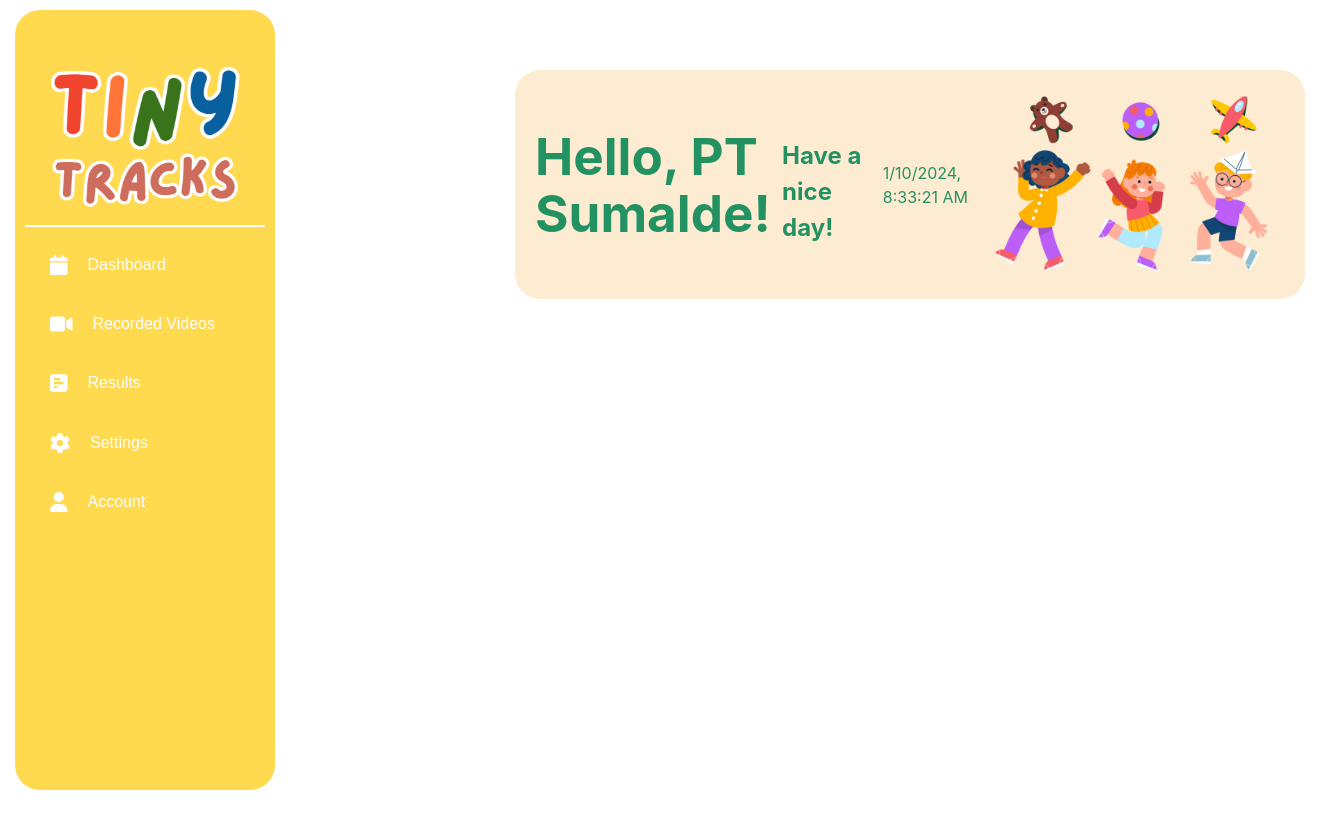
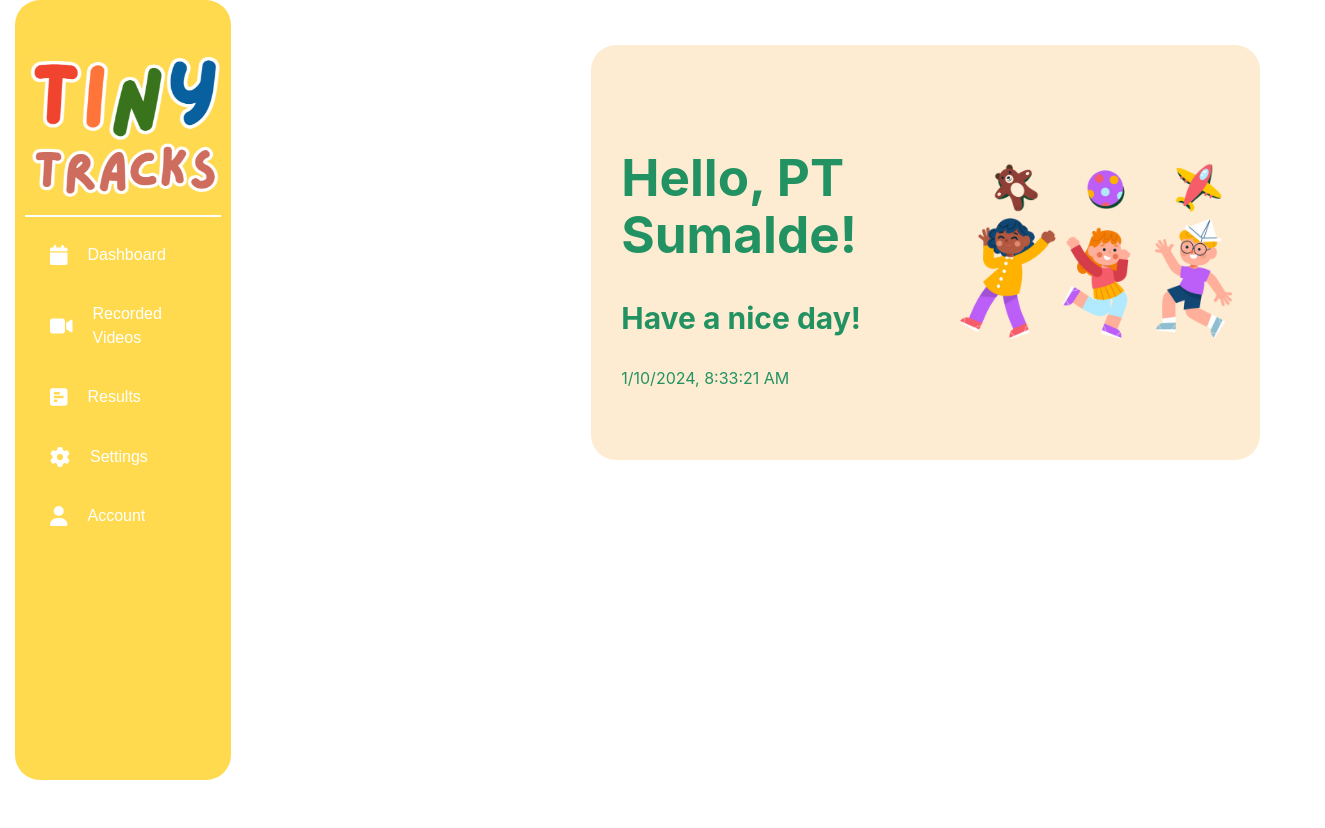
Before and after one commit to qhagayla/GMSADashboard, a React (Vite) app in the folder client/: page / in a window 1280 px wide. Shown: the top 828 px of the page, 1325 px wide, since content can reach past the window. Before the commit the page ends 800 px from the top, so only its background shows below. Built offline with nearby package versions, Linux system fonts and the light colour scheme; the HTML template or start-up script is replaced by a standard one.

Commit message:
App.jsx updated

```diff
--- a/client/package.json
+++ b/client/package.json
@@ -17,7 +17,8 @@
     "chart.js": "^4.4.1",
     "react": "^18.2.0",
     "react-chartjs-2": "^5.2.0",
-    "react-dom": "^18.2.0"
+    "react-dom": "^18.2.0",
+    "react-router-dom": "^6.22.0"
   },
   "devDependencies": {
     "@types/react": "^18.2.43",
--- a/client/src/App.css
+++ b/client/src/App.css
@@ -76,31 +76,34 @@
 }
 
 .content {
-  flex: 1; /* Occupy remaining space */
-  padding: 20px;
+  display: flex;
+  justify-content: space-between;
+}
+
+.content-top {
+  background-color: #feecd2;
+  padding: 10px;
+  color: #239263;
+  border-radius: 25px;
+  display: flex; /* Using flexbox */
+  align-items: center; /* Centering vertically */
+  justify-content: space-between; /* Distributing items evenly */
+  margin-bottom: 500px;
+  margin-top: 25px;
+  margin-left: 120px;
 }
 
 .greeting {
-  background-color: #feecd2;
-  padding: 20px;
-  color: #239263;
-  border-radius: 25px;
-  margin-top: 10px;
-  display: flex;
-  flex-direction: row; /* Change flex direction to row */
-  justify-content: space-between; /* Add space between items */
-  align-items: center; /* Align items vertically */
-  width: 750px;
-}
-
-.greeting-text {
-  margin-bottom: 10px; /* Add space between each line of text */
+  text-align: left;
+  margin-bottom: 40px;
 }
 
 .greeting h2 {
-  margin-bottom: 5px; /* Adjust space for DateDisplay */
+  font-size: 30px; /* Adjust the word "Have a nice day!" */
+  margin-right: 10px;
 }
 
 .greeting img {
   max-width: 350px; /* Adjust the width of the image as needed */
+  flex-direction: row;
 }
--- a/client/src/App.jsx
+++ b/client/src/App.jsx
@@ -20,15 +20,14 @@ function App() {
       />
       <div className="content">
         {activeMenuItem === "" && ( // Render greeting only if no active menu item is selected
+        <div className="content-top">
           <div className="greeting">
             <h1>Hello, PT Sumalde!</h1>
             <h2>Have a nice day!</h2>
             <DateDisplay />
-            <img
-              src="src\components\dashboard-top.png"
-              alt="Image"
-            />
           </div>
+          <img src="src\components\dashboard-top.png" alt="Image" />
+        </div>
         )}
 
         {activeMenuItem === "dashboard" && <Dashboard />}
--- a/client/src/Dashboard.css
+++ b/client/src/Dashboard.css
@@ -2,7 +2,7 @@
   font-family: Arial, sans-serif;
   width: 80%;
   margin: 0 auto;
-  margin-left: 100px;
+  margin-left: 60px;
   color: black;
 }
 
--- a/client/src/Dashboard.jsx
+++ b/client/src/Dashboard.jsx
@@ -1,6 +1,5 @@
 import React from "react";
 import "./Dashboard.css";
-import DateDisplay from "./DateDisplay";
 
 function Dashboard() {
 
```
Also changed, not shown: client/src/components/Install.txt (added), 1 other file (tests, documents, lock files or other folders).
